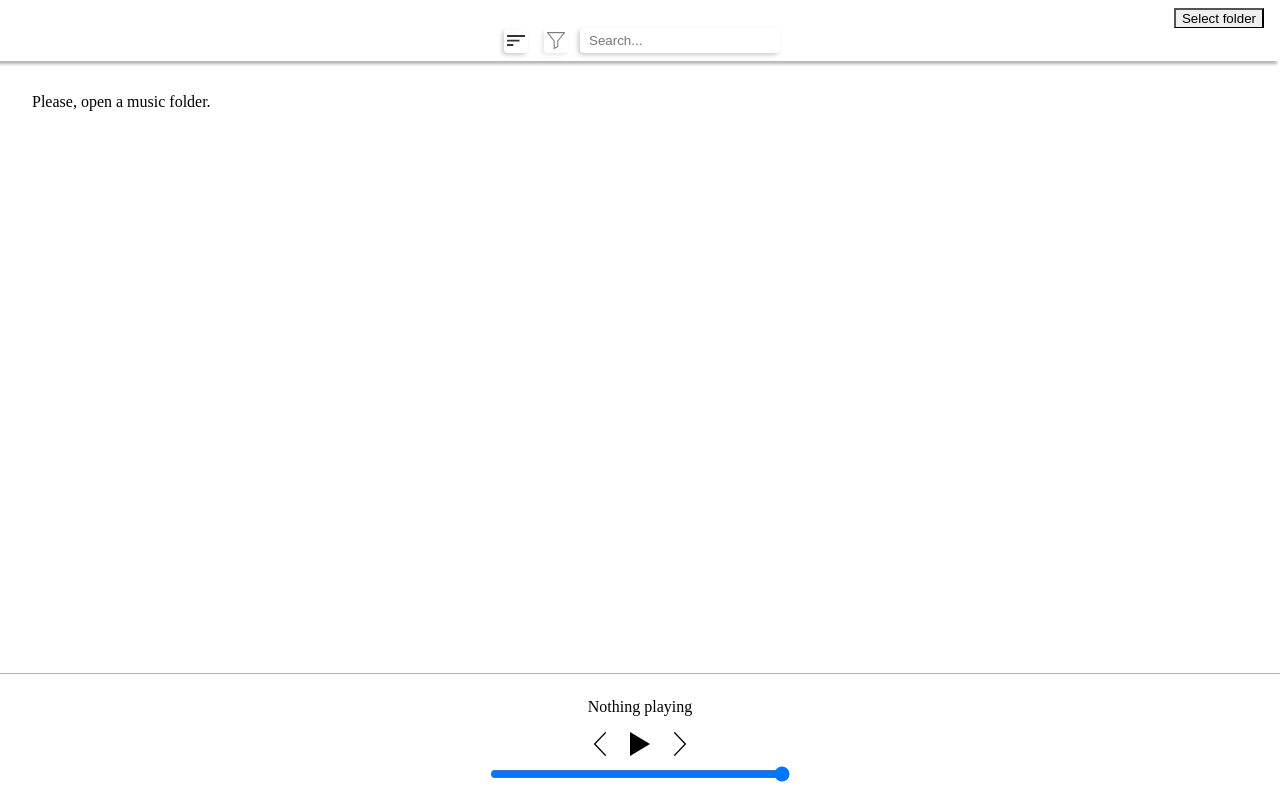
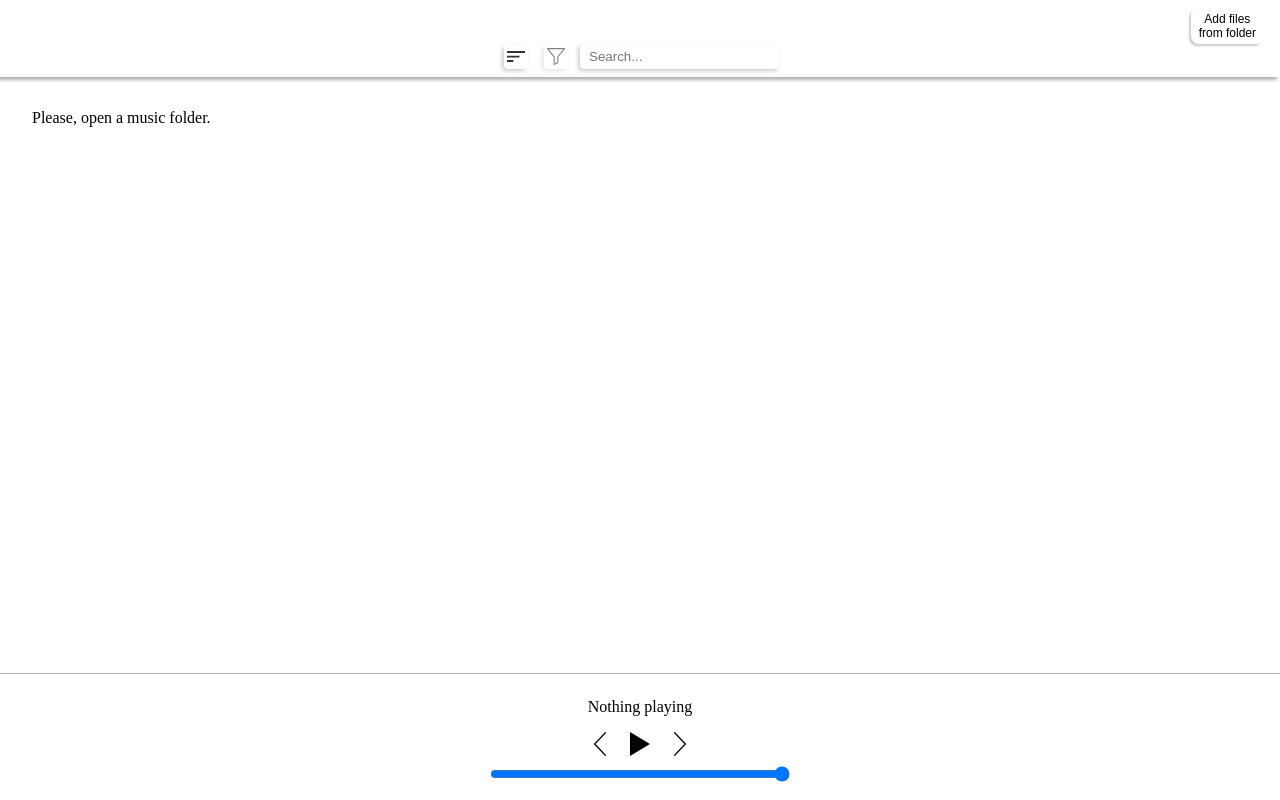
Before and after one commit to Jeansidharta/Chrome-Native-FileSystem-Music-Player, a Next.js app: page /home in a window 1280 px wide. Built offline with nearby package versions, Linux system fonts and the light colour scheme.

Commit message:
Add styles to navbar button

```diff
--- a/src/components/layout/navbar.tsx
+++ b/src/components/layout/navbar.tsx
@@ -42,7 +42,23 @@ const SearchInput = styled.input.attrs(props => ({ type: 'text', ...props }))`
 `;
 
 const Button = styled.button`
-	border-bottom: 1px solid black;
+	cursor: pointer;
+	background-color: transparent;
+	border: none;
+	box-shadow: -2px 2px 2px rgba(0, 0, 0, 0.2);
+	border-radius: 8px;
+	padding: 4px 8px;
+	font-size: 12px;
+	transition: 200ms;
+	outline: none;
+	:hover, :focus {
+		box-shadow: -4px 4px 4px rgba(0, 0, 0, 0.1);
+		transform: scale(1.1);
+	}
+	:active {
+		box-shadow: -1px 1px 1px rgba(0, 0, 0, 0.4);
+		transform: scale(0.9);
+	}
 `;
 
 const DataOrganizationContainer = styled.div`
@@ -78,7 +94,7 @@ const Navbar = () => {
 	return (
 		<Root>
 			<ButtonsContainer>
-				<Button onClick={requestDirectoryAccess}>Select folder</Button>
+				<Button onClick={requestDirectoryAccess}>Add files<br/>from folder</Button>
 			</ButtonsContainer>
 			<DataOrganizationContainer>
 				<SortIcon
--- a/src/models/index.ts
+++ b/src/models/index.ts
@@ -1,4 +1,4 @@
 export type MusicEntry = {
-	file: file,
+	file: File,
 	queueIndex: number | null,
 }
```
